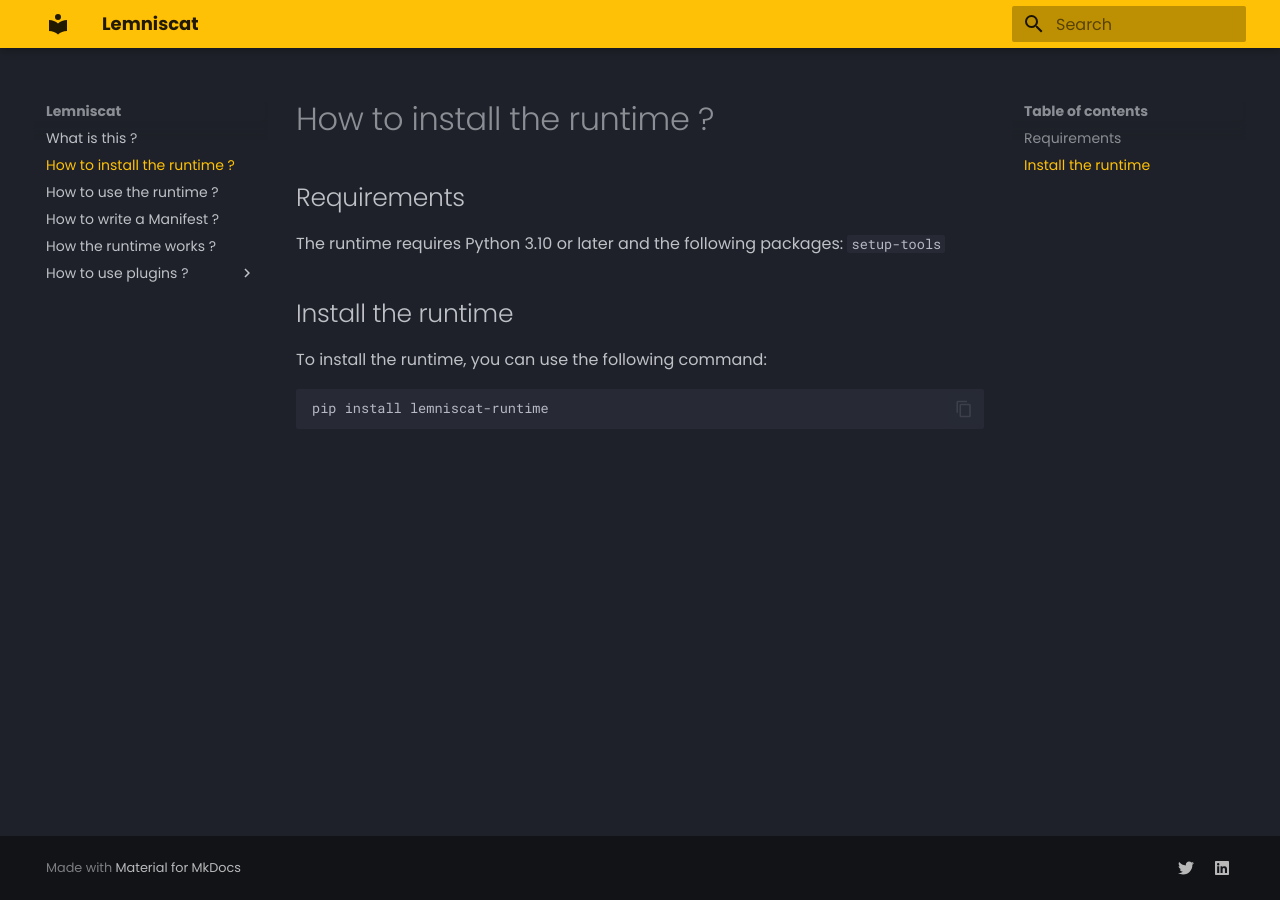
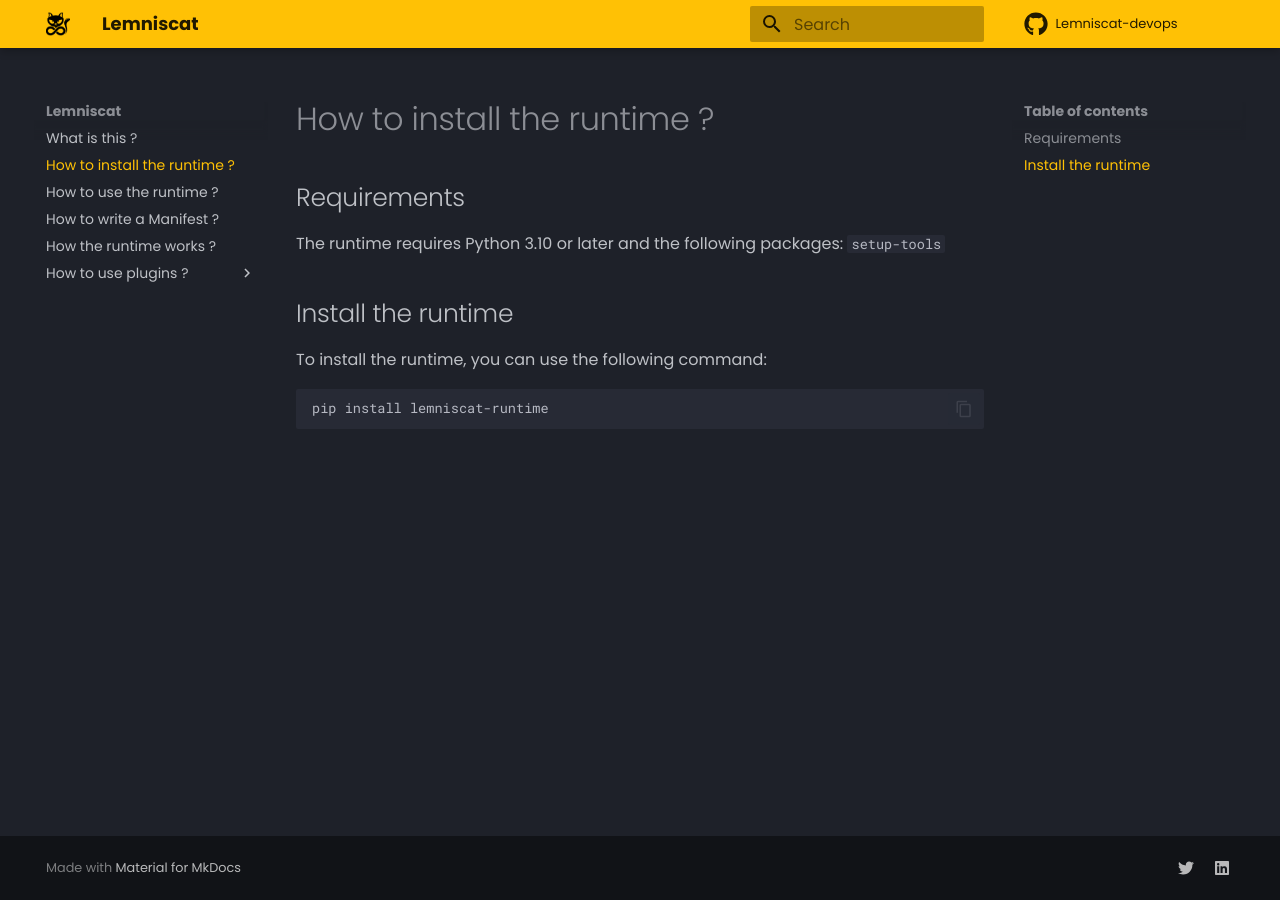
Before and after one commit to lemniscat-devops/doc, an MkDocs documentation site: the page built from doc/docs/setup.md, in a window 1280 px wide. Built offline with MkDocs 1.6.1 and Material for MkDocs 9.7.7, drawn with Linux system fonts in a browser that asks for light colours.

Commit message:
feat: update documentation (#3)

```diff
--- a/mkdocs.yml
+++ b/mkdocs.yml
@@ -4,14 +4,19 @@
   name: material
   language: en
   #custom_dir: doc/overrides
+  logo: assets/logo.png
   palette:
     scheme: slate
     primary: amber
   font:
     text: Poppins
+  icon:
+    repo: fontawesome/brands/github
   features:
     - content.code.copy
 
+repo_name: Lemniscat-devops
+repo_url: https://github.com/lemniscat-devops
 
 plugins:
   - search
```
Also changed, not shown: doc/docs/index.md (+3 -0 lines), doc/docs/assets/lemniscat.png (added), doc/docs/assets/logo.png (added), 1 other file.
